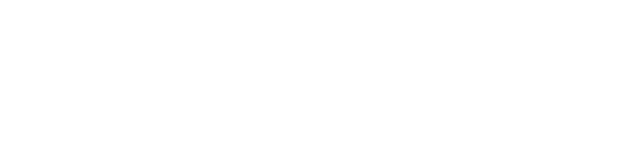
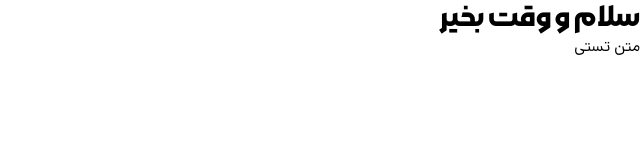
Before and after one commit to Saedf/Coffee-Shop-WithTailwind, a website: page public/index.html in a window 1280 px wide. Shown: the whole page, without its empty margins (640-1280 px from the left). Drawn offline with Linux system fonts and the light colour scheme.

Commit message:
fonts added

```diff
--- a/public/index.html
+++ b/public/index.html
@@ -1,11 +1,14 @@
 <!DOCTYPE html>
-<html lang="en">
+<html lang="fa" dir="rtl">
 <head>
     <meta charset="UTF-8">
     <meta name="viewport" content="width=device-width, initial-scale=1.0">
     <title>Coffee Shop</title>
     <link rel="stylesheet" href="styles/app.css">
 </head>
-<body>
+<body class="font-Dana">
+    <h1 class="text-3xl font-MorabbaBold">سلام و وقت بخیر</h1>
+    <p class="">متن تستی </p>
+
 
 </html>
--- a/src/input.css
+++ b/src/input.css
@@ -1,3 +1,36 @@
 @tailwind base;
 @tailwind components;
 @tailwind utilities;
+
+@layer base{
+    @font-face {
+        font-family: "Dana"; /* 400 */
+        src:local("Dana"), url("/public/fonts/Dana/woff2/DanaFaNum-Regular.woff2") format("woff2");
+        font-display: swap;
+    }
+    @font-face {
+        font-family: "Dana Medium"; /* 500 */
+        src:local("Dana"), url("/public/fonts/Dana/woff2/DanaFaNum-Medium.woff2") format("woff2");
+        font-display: swap;
+    }
+    @font-face {
+        font-family: "Dana DemiBold";  /* 600 */
+        src:local("Dana"), url("/public/fonts/Dana/woff2/DanaFaNum-DemiBold.woff2") format("woff2");
+        font-display: swap;
+    }
+    @font-face {
+        font-family:"Morabba Light";
+        src:local("Morabba Light"), url("/public/fonts/Morabba/woff2/Morabba-Light.woff2") format("woff2");
+        font-display: swap;
+    }
+    @font-face {
+        font-family: "Morabba Medium";
+        src:local("Morabba Medium"), url("/public/fonts/Morabba/woff2/Morabba-Medium.woff2") format("woff2");
+        font-display: swap;
+    }
+    @font-face {
+        font-family: "Morabba Bold";
+        src:local("Morabba Bold"), url("/public/fonts/Morabba/woff2/Morabba-Bold.woff2") format("woff2");
+        font-display: swap;
+    }
+}
--- a/tailwind.config.js
+++ b/tailwind.config.js
@@ -18,6 +18,14 @@ module.exports = {
       borderRadius:{
         "4xl":"2rem"
       },
+      fontFamily:{
+        "Dana":"Dana",
+        "DanaMedium":"Dana Medium",
+        "DanaDemiBold":"Dana DemiBold",
+        "MorabbaLight":"Morabba Medium",
+        "MorabbaMedium":"Morrabba Medium",
+        "MorabbaBold":"Morabba Bold",
+      }
     },
   },
   plugins: [],
```
Also changed, not shown: public/styles/app.css.
